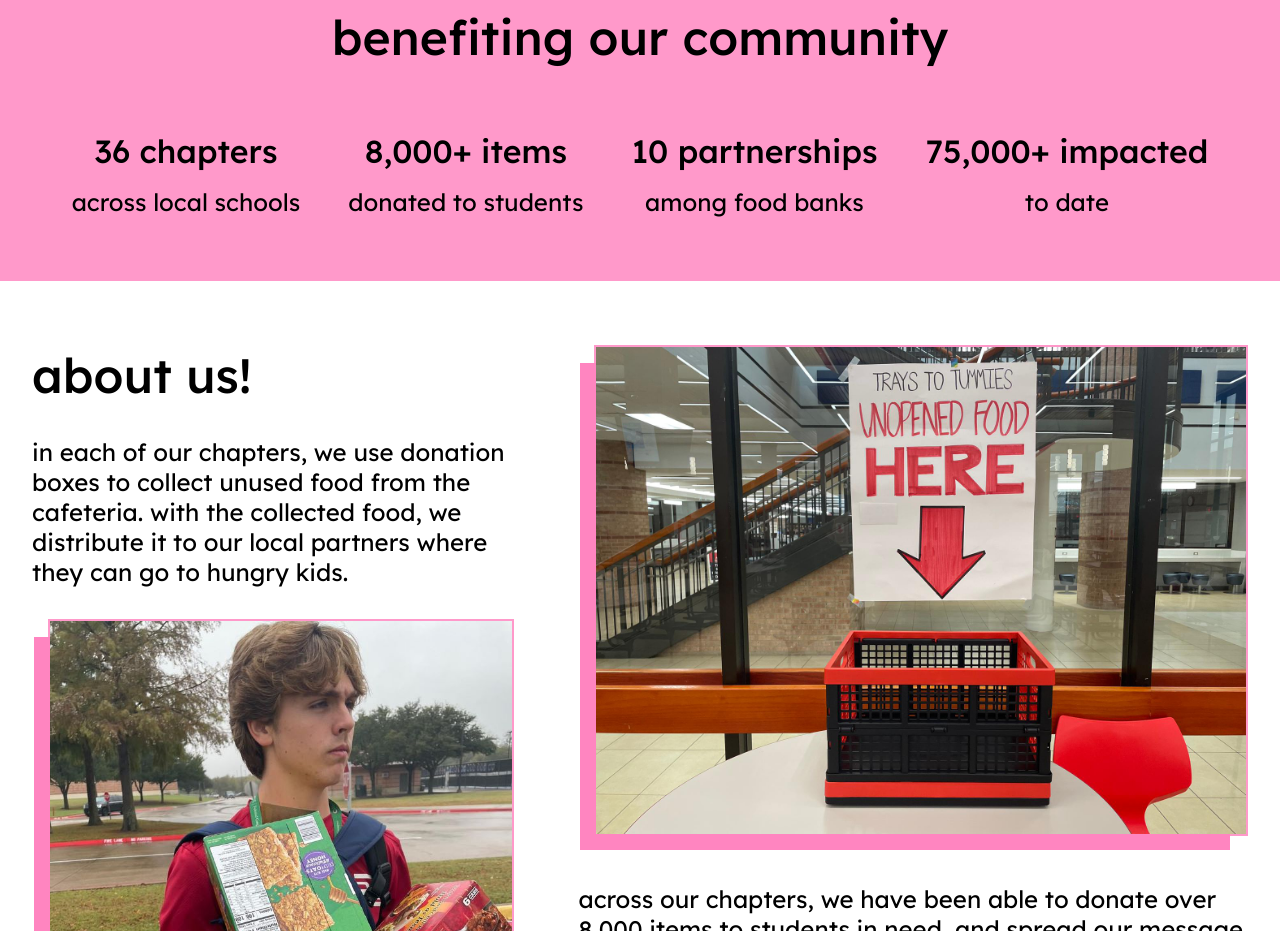
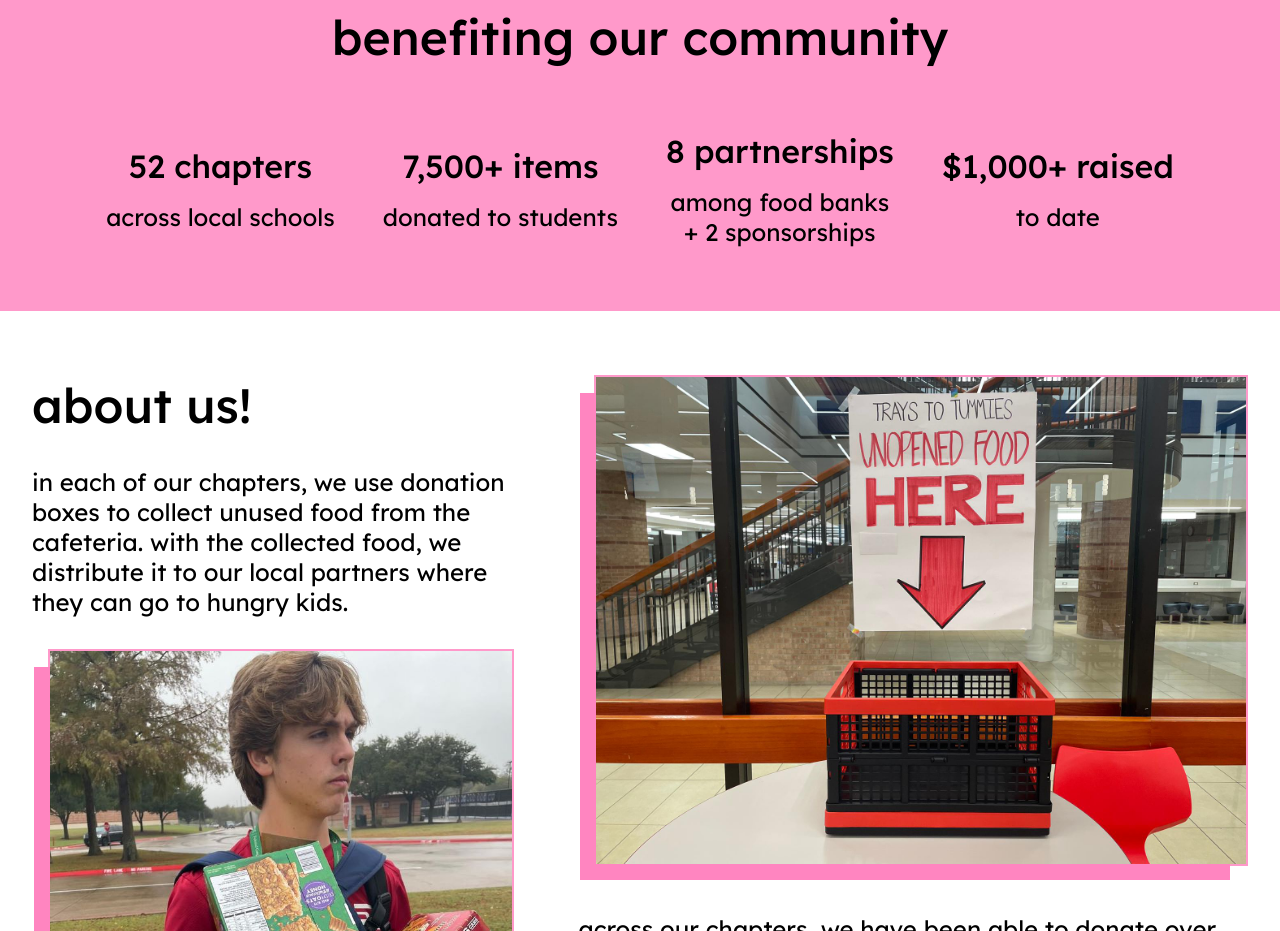
Before and after one commit to CriticalElement/trays-to-tummies, a SvelteKit app: page / in a window 1280 px wide. Shown: the part 780-1711 px from the top of the page. Built offline with nearby package versions, Linux system fonts and the light colour scheme; a web font is replaced by a local one.

Commit message:
update stats

```diff
--- a/src/routes/+page.svelte
+++ b/src/routes/+page.svelte
@@ -15,27 +15,28 @@
 					setTimeout(() => {
 						animateNumber({
 							suffix: ' chapters',
-							end: 36,
+							end: 52,
 							digits: 2,
 							element: document.querySelector('#chapters')!
 						});
 						animateNumber({
 							suffix: '+ items',
-							end: 8000,
+							end: 7500,
 							digits: 4,
 							element: document.querySelector('#items')!
 						});
 						animateNumber({
 							suffix: ' partnerships',
-							end: 10,
+							end: 8,
 							digits: 1,
 							element: document.querySelector('#partnerships')!
 						});
 						animateNumber({
-							suffix: '+ impacted',
-							end: 75000,
-							digits: 5,
-							element: document.querySelector('#impact')!
+							suffix: '+ raised',
+							end: 1000,
+							digits: 4,
+							element: document.querySelector('#impact')!,
+							prefix: '$'
 						});
 					}, 200);
 					intersectionObserver.disconnect();
@@ -47,12 +48,14 @@
 			suffix,
 			end,
 			digits,
-			element
+			element,
+			prefix = ''
 		}: {
 			suffix: string;
 			end: number;
 			digits: number;
 			element: HTMLElement;
+			prefix?: string;
 		}) => {
 			let current = 0;
 			let startTime: number | null = null;
@@ -64,7 +67,7 @@
 				const timeElapsed = timestamp - startTime;
 				const progress = Math.min(timeElapsed / duration, 1);
 				current = Math.floor((1 - Math.pow(1 - progress, 4)) * end);
-				element.textContent = `${current.toLocaleString(undefined, { minimumSignificantDigits: digits })}${suffix}`;
+				element.textContent = `${prefix}${current.toLocaleString(undefined, { minimumSignificantDigits: digits })}${suffix}`;
 				requestAnimationFrame(step);
 			};
 			requestAnimationFrame(step);
@@ -99,22 +102,22 @@
 	<h2>benefiting our community</h2>
 	<div class="stats">
 		<div class="info">
-			<h3 id="chapters">36 chapters</h3>
+			<h3 id="chapters">54 chapters</h3>
 			<p>across local schools</p>
 		</div>
 		<div class="divider"></div>
 		<div class="info">
-			<h3 id="items">8,000+ items</h3>
+			<h3 id="items">7,500+ items</h3>
 			<p>donated to students</p>
 		</div>
 		<div class="divider"></div>
 		<div class="info">
-			<h3 id="partnerships">10 partnerships</h3>
-			<p>among food banks</p>
+			<h3 id="partnerships">8 partnerships</h3>
+			<p>among food banks<br />+ 2 sponsorships</p>
 		</div>
 		<div class="divider"></div>
 		<div class="info">
-			<h3 id="impact">75,000+ impacted</h3>
+			<h3 id="impact">$1,000 raised</h3>
 			<p>to date</p>
 		</div>
 	</div>
```
